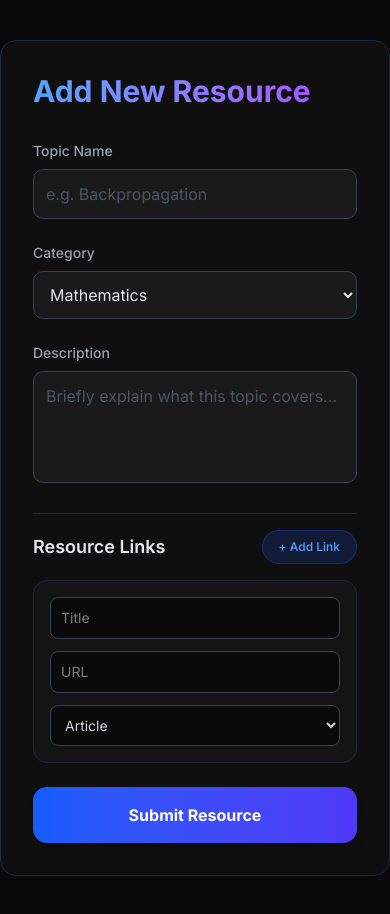
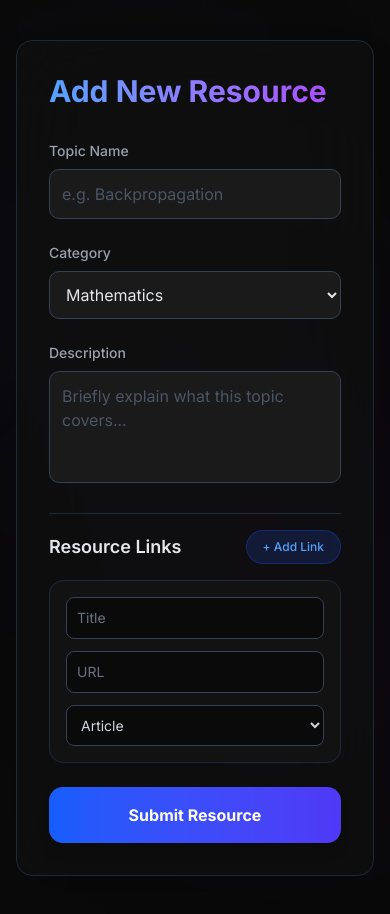
Before and after one commit to aditya95-pixel/Xmaths, a Next.js app: page /contribute_resources in a window 390 px wide. Before the commit the page ends 876 px from the top, so only its background shows below. Built offline with nearby package versions, Linux system fonts and the light colour scheme; no server answers.

Commit message:
Soumyadip: Contribute Page UI improvement

```diff
--- a/app/contribute_resources/page.jsx
+++ b/app/contribute_resources/page.jsx
@@ -1,5 +1,6 @@
 "use client"
 import { useState } from 'react';
+import { motion } from 'framer-motion';
 
 export default function ResourceForm() {
     const [formData, setFormData] = useState({
@@ -58,84 +59,130 @@ export default function ResourceForm() {
         }
     };
 
+    // Stagger definitions for form fields
+    const formVariants = {
+        hidden: { opacity: 0 },
+        show: { opacity: 1, transition: { staggerChildren: 0.1 } }
+    };
+
+    const inputVariants = {
+        hidden: { opacity: 0, x: -20 },
+        show: { opacity: 1, x: 0, transition: { type: "spring", stiffness: 100 } }
+    };
+
     return (
-        <div className="max-w-2xl mx-auto p-8 bg-[#0f0f0f] shadow-2xl rounded-2xl border border-gray-800 mt-10 text-gray-100">
-            <h2 className="text-3xl font-bold mb-8 text-transparent bg-clip-text bg-gradient-to-r from-blue-400 to-purple-500">
+        <div className="relative min-h-screen overflow-hidden bg-slate-50 dark:bg-[#0a0a0a] transition-colors duration-500 py-10 px-4">
+
+            {/* Animated Ambient Background */}
+            <div className="absolute inset-0 overflow-hidden pointer-events-none">
+                <motion.div
+                    animate={{ x: [0, -30, 30, 0], y: [0, 40, -40, 0] }}
+                    transition={{ duration: 12, repeat: Infinity, ease: "easeInOut" }}
+                    className="absolute top-[10%] left-[20%] w-[40%] h-[40%] rounded-full bg-indigo-200/50 dark:bg-indigo-600/10 blur-[120px]"
+                />
+                <motion.div
+                    animate={{ x: [0, 40, -20, 0], y: [0, -50, 20, 0] }}
+                    transition={{ duration: 15, repeat: Infinity, ease: "easeInOut", delay: 1 }}
+                    className="absolute bottom-[10%] right-[20%] w-[40%] h-[40%] rounded-full bg-pink-200/40 dark:bg-purple-600/10 blur-[120px]"
+                />
+            </div>
+
+            <motion.div
+                initial={{ opacity: 0, y: 30 }}
+                animate={{ opacity: 1, y: 0 }}
+                transition={{ duration: 0.6, ease: "easeOut" }}
+                className="relative z-10 max-w-2xl mx-auto p-8 bg-white/70 dark:bg-[#0f0f0f]/80 backdrop-blur-2xl shadow-xl dark:shadow-2xl rounded-2xl border border-slate-200 dark:border-gray-800 text-slate-800 dark:text-gray-100 transition-colors duration-300"
+            >
+                <h2 className="text-3xl font-bold mb-8 text-transparent bg-clip-text bg-gradient-to-r from-blue-600 to-purple-600 dark:from-blue-400 dark:to-purple-500">
                     Add New Resource
                 </h2>
 
-            <form onSubmit={handleSubmit} className="space-y-6">
+                <motion.form
+                    variants={formVariants}
+                    initial="hidden"
+                    animate="show"
+                    onSubmit={handleSubmit}
+                    className="space-y-6"
+                >
                     <div className="grid grid-cols-1 md:grid-cols-2 gap-6">
-                    <div>
-                        <label className="block text-sm font-medium text-gray-400 mb-2">Topic Name</label>
+                        <motion.div variants={inputVariants}>
+                            <label className="block text-sm font-medium text-slate-700 dark:text-gray-400 mb-2 transition-colors">Topic Name</label>
                             <input
-                            className="w-full p-3 bg-[#1a1a1a] border border-gray-700 rounded-lg focus:ring-2 focus:ring-blue-500 focus:border-transparent outline-none transition-all placeholder-gray-600"
+                                className="w-full p-3 bg-white/50 dark:bg-[#1a1a1a] border border-slate-300 dark:border-gray-700 rounded-lg focus:ring-2 focus:ring-blue-500 focus:border-transparent outline-none transition-all placeholder-slate-400 dark:placeholder-gray-600 text-slate-900 dark:text-white"
                                 type="text"
                                 placeholder="e.g. Backpropagation"
                                 required
                                 value={formData.topicName}
                                 onChange={(e) => setFormData({...formData, topicName: e.target.value})}
                             />
-                    </div>
+                        </motion.div>
 
-                    <div>
-                        <label className="block text-sm font-medium text-gray-400 mb-2">Category</label>
+                        <motion.div variants={inputVariants}>
+                            <label className="block text-sm font-medium text-slate-700 dark:text-gray-400 mb-2 transition-colors">Category</label>
                             <select
-                            className="w-full p-3 bg-[#1a1a1a] border border-gray-700 rounded-lg focus:ring-2 focus:ring-blue-500 outline-none transition-all cursor-pointer text-gray-200"
+                                className="w-full p-3 bg-white/50 dark:bg-[#1a1a1a] border border-slate-300 dark:border-gray-700 rounded-lg focus:ring-2 focus:ring-blue-500 outline-none transition-all cursor-pointer text-slate-900 dark:text-gray-200"
                                 value={formData.category}
                                 onChange={(e) => setFormData({...formData, category: e.target.value})}
                             >
-                            <option value="mathematics" className="bg-[#1a1a1a]">Mathematics</option>
-                            <option value="data-structures" className="bg-[#1a1a1a]">Data Structures</option>
-                            <option value="algorithms" className="bg-[#1a1a1a]">Algorithms</option>
-                            <option value="machine-learning" className="bg-[#1a1a1a]">Machine Learning</option>
-                            <option value="deep-learning" className="bg-[#1a1a1a]">Deep Learning</option>
+                                <option value="mathematics" className="bg-white dark:bg-[#1a1a1a] text-slate-900 dark:text-white">Mathematics</option>
+                                <option value="data-structures" className="bg-white dark:bg-[#1a1a1a] text-slate-900 dark:text-white">Data Structures</option>
+                                <option value="algorithms" className="bg-white dark:bg-[#1a1a1a] text-slate-900 dark:text-white">Algorithms</option>
+                                <option value="machine-learning" className="bg-white dark:bg-[#1a1a1a] text-slate-900 dark:text-white">Machine Learning</option>
+                                <option value="deep-learning" className="bg-white dark:bg-[#1a1a1a] text-slate-900 dark:text-white">Deep Learning</option>
                             </select>
-                    </div>
+                        </motion.div>
                     </div>
 
-                <div>
-                    <label className="block text-sm font-medium text-gray-400 mb-2">Description</label>
+                    <motion.div variants={inputVariants}>
+                        <label className="block text-sm font-medium text-slate-700 dark:text-gray-400 mb-2 transition-colors">Description</label>
                         <textarea
-                        className="w-full p-3 bg-[#1a1a1a] border border-gray-700 rounded-lg h-28 focus:ring-2 focus:ring-blue-500 outline-none transition-all placeholder-gray-600 resize-none"
+                            className="w-full p-3 bg-white/50 dark:bg-[#1a1a1a] border border-slate-300 dark:border-gray-700 rounded-lg h-28 focus:ring-2 focus:ring-blue-500 outline-none transition-all placeholder-slate-400 dark:placeholder-gray-600 resize-none text-slate-900 dark:text-white"
                             placeholder="Briefly explain what this topic covers..."
                             value={formData.description}
                             onChange={(e) => setFormData({...formData, description: e.target.value})}
                         />
-                </div>
+                    </motion.div>
 
-                <div className="pt-4 border-t border-gray-800">
+                    <motion.div variants={inputVariants} className="pt-4 border-t border-slate-200 dark:border-gray-800 transition-colors">
                         <div className="flex justify-between items-center mb-4">
-                        <label className="text-lg font-semibold text-gray-200">Resource Links</label>
-                        <button
+                            <label className="text-lg font-semibold text-slate-900 dark:text-gray-200 transition-colors">Resource Links</label>
+                            <motion.button
+                                whileHover={{ scale: 1.05 }}
+                                whileTap={{ scale: 0.95 }}
                                 type="button"
                                 onClick={addLink}
-                            className="text-xs font-medium bg-blue-900/30 text-blue-400 border border-blue-800/50 px-4 py-2 rounded-full hover:bg-blue-800/40 transition-all"
+                                className="text-xs font-medium bg-blue-50 dark:bg-blue-900/30 text-blue-600 dark:text-blue-400 border border-blue-200 dark:border-blue-800/50 px-4 py-2 rounded-full hover:bg-blue-100 dark:hover:bg-blue-800/40 transition-all"
                             >
                                 + Add Link
-                        </button>
+                            </motion.button>
                         </div>
 
                         <div className="space-y-4">
                             {formData.links.map((link, index) => (
-                            <div key={index} className="p-4 bg-[#141414] rounded-xl border border-gray-800 space-y-3 relative group">
+                                <motion.div
+                                    initial={{ opacity: 0, height: 0 }}
+                                    animate={{ opacity: 1, height: 'auto' }}
+                                    exit={{ opacity: 0, height: 0 }}
+                                    key={index}
+                                    className="p-4 bg-slate-50/80 dark:bg-[#141414]/80 rounded-xl border border-slate-200 dark:border-gray-800 space-y-3 relative group transition-colors"
+                                >
                                     <div className="grid grid-cols-1 md:grid-cols-3 gap-3">
                                         <input
-                                        className="p-2.5 bg-[#0a0a0a] border border-gray-700 rounded-md text-sm focus:ring-1 focus:ring-blue-500 outline-none"
+                                            className="p-2.5 bg-white dark:bg-[#0a0a0a] border border-slate-300 dark:border-gray-700 rounded-md text-sm focus:ring-1 focus:ring-blue-500 outline-none text-slate-900 dark:text-white placeholder-slate-400 dark:placeholder-gray-500"
                                             placeholder="Title"
                                             value={link.title}
                                             onChange={(e) => handleLinkChange(index, 'title', e.target.value)}
                                             required
                                         />
                                         <input
-                                        className="p-2.5 bg-[#0a0a0a] border border-gray-700 rounded-md text-sm focus:ring-1 focus:ring-blue-500 outline-none md:col-span-1"
+                                            className="p-2.5 bg-white dark:bg-[#0a0a0a] border border-slate-300 dark:border-gray-700 rounded-md text-sm focus:ring-1 focus:ring-blue-500 outline-none md:col-span-1 text-slate-900 dark:text-white placeholder-slate-400 dark:placeholder-gray-500"
                                             placeholder="URL"
                                             value={link.url}
                                             onChange={(e) => handleLinkChange(index, 'url', e.target.value)}
                                             required
                                         />
                                         <select
-                                        className="p-2.5 bg-[#0a0a0a] border border-gray-700 rounded-md text-sm focus:ring-1 focus:ring-blue-500 outline-none text-gray-300"
+                                            className="p-2.5 bg-white dark:bg-[#0a0a0a] border border-slate-300 dark:border-gray-700 rounded-md text-sm focus:ring-1 focus:ring-blue-500 outline-none text-slate-900 dark:text-gray-300"
                                             value={link.type}
                                             onChange={(e) => handleLinkChange(index, 'type', e.target.value)}
                                         >
@@ -149,23 +196,26 @@ export default function ResourceForm() {
                                         <button
                                             type="button"
                                             onClick={() => removeLink(index)}
-                                        className="text-red-400 text-xs hover:text-red-300 transition-colors flex items-center gap-1"
+                                            className="text-red-500 dark:text-red-400 text-xs hover:text-red-600 dark:hover:text-red-300 transition-colors flex items-center gap-1"
                                         >
                                             ✕ Remove this link
                                         </button>
                                     )}
-                            </div>
+                                </motion.div>
                             ))}
                         </div>
-                </div>
+                    </motion.div>
 
-                <button
+                    <motion.button
+                        variants={inputVariants}
+                        whileHover={{ scale: 1.02 }}
+                        whileTap={{ scale: 0.98 }}
                         type="submit"
                         disabled={loading}
                         className={`w-full py-4 rounded-xl font-bold text-white transition-all shadow-lg ${
                             loading
-                        ? 'bg-gray-700 cursor-not-allowed'
-                        : 'bg-gradient-to-r from-blue-600 to-indigo-600 hover:from-blue-500 hover:to-indigo-500 active:scale-[0.98]'
+                            ? 'bg-slate-400 dark:bg-gray-700 cursor-not-allowed'
+                            : 'bg-gradient-to-r from-blue-600 to-indigo-600 hover:from-blue-500 hover:to-indigo-500'
                         }`}
                     >
                         {loading ? (
@@ -177,8 +227,9 @@ export default function ResourceForm() {
                                 Saving to Database...
                             </span>
                         ) : 'Submit Resource'}
-                </button>
-            </form>
+                    </motion.button>
+                </motion.form>
+            </motion.div>
         </div>
     );
 }
```
Lines whose indentation alone changed are shown as unchanged.
